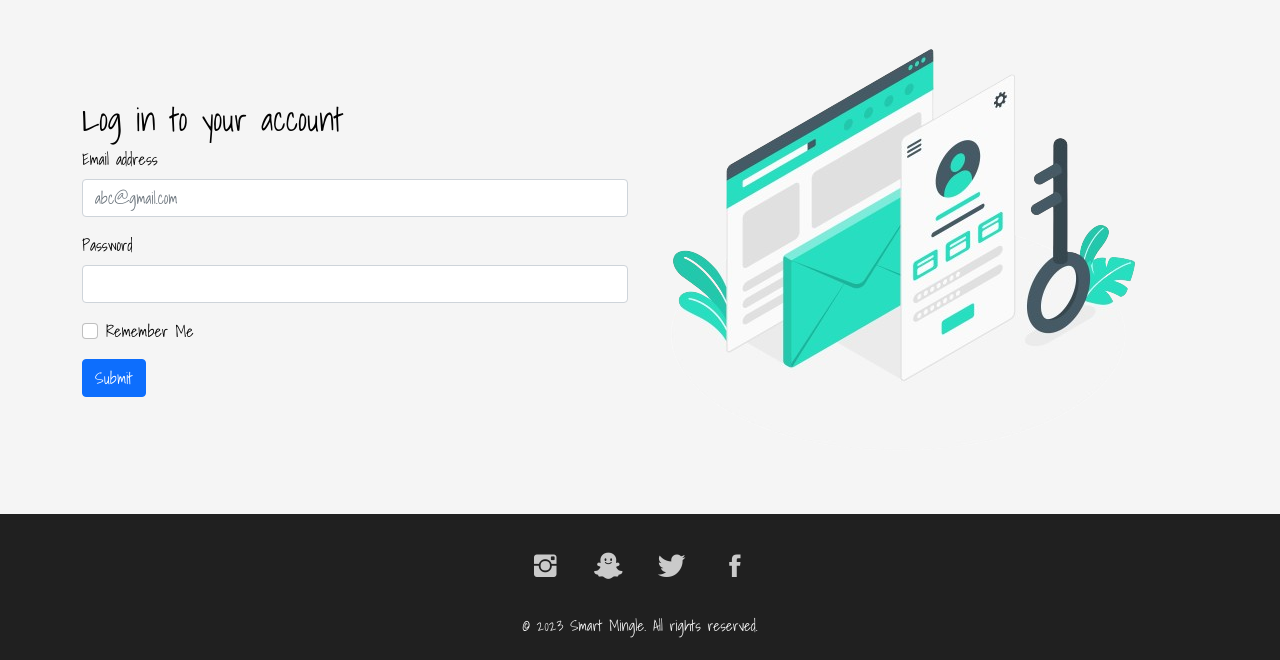
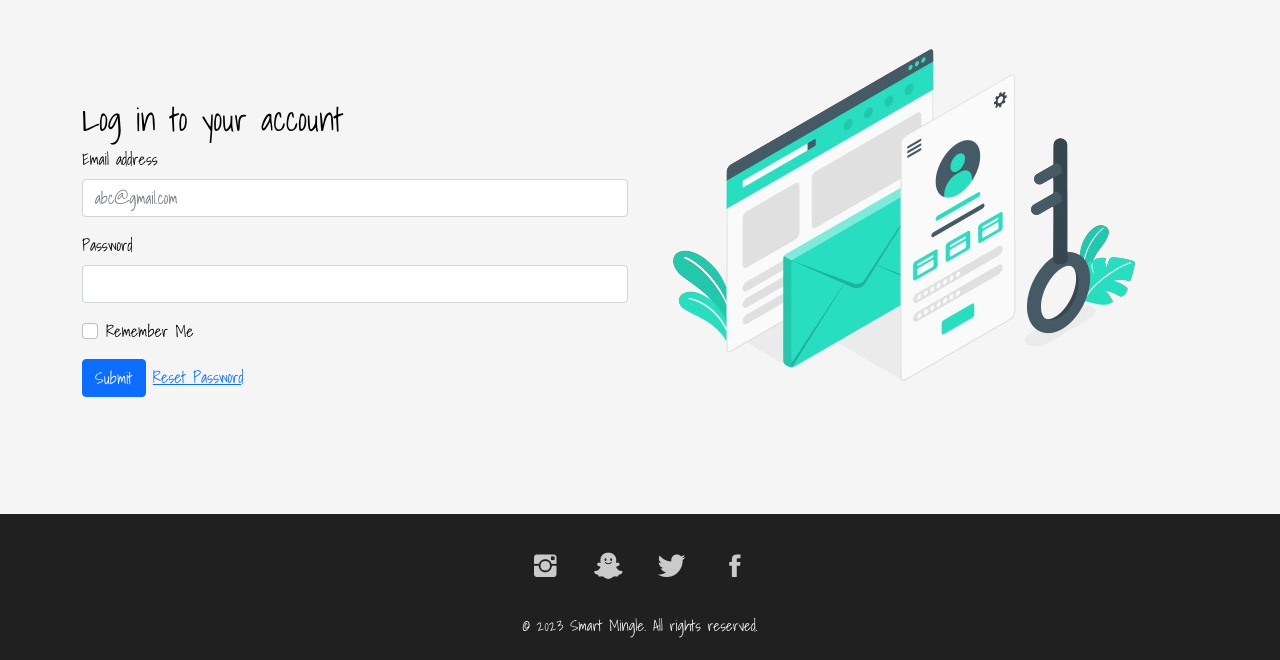
Before and after one commit to hirakhan95/smart-mingle, a Django app: template templates/smart_mingle_app/account/login.html in a window 1280 px wide. Shown: the part 91-751 px from the top of the page. Run offline with Django 3.2, Linux system fonts and the light colour scheme; the template is opened without the code that fills it: values that come from a table or form of the project are taken from there, others are empty; some libraries are stand-ins or nearby versions.

Commit message:
Login reset password option provided

```diff
--- a/templates/smart_mingle_app/account/login.html
+++ b/templates/smart_mingle_app/account/login.html
@@ -66,6 +66,7 @@
                     >
                 </div>
                 <button type="submit" class="btn btn-primary">Submit</button>
+                <a href="/accounts/password/reset">Reset Password</a>
             </form>
         </div>
 
```
